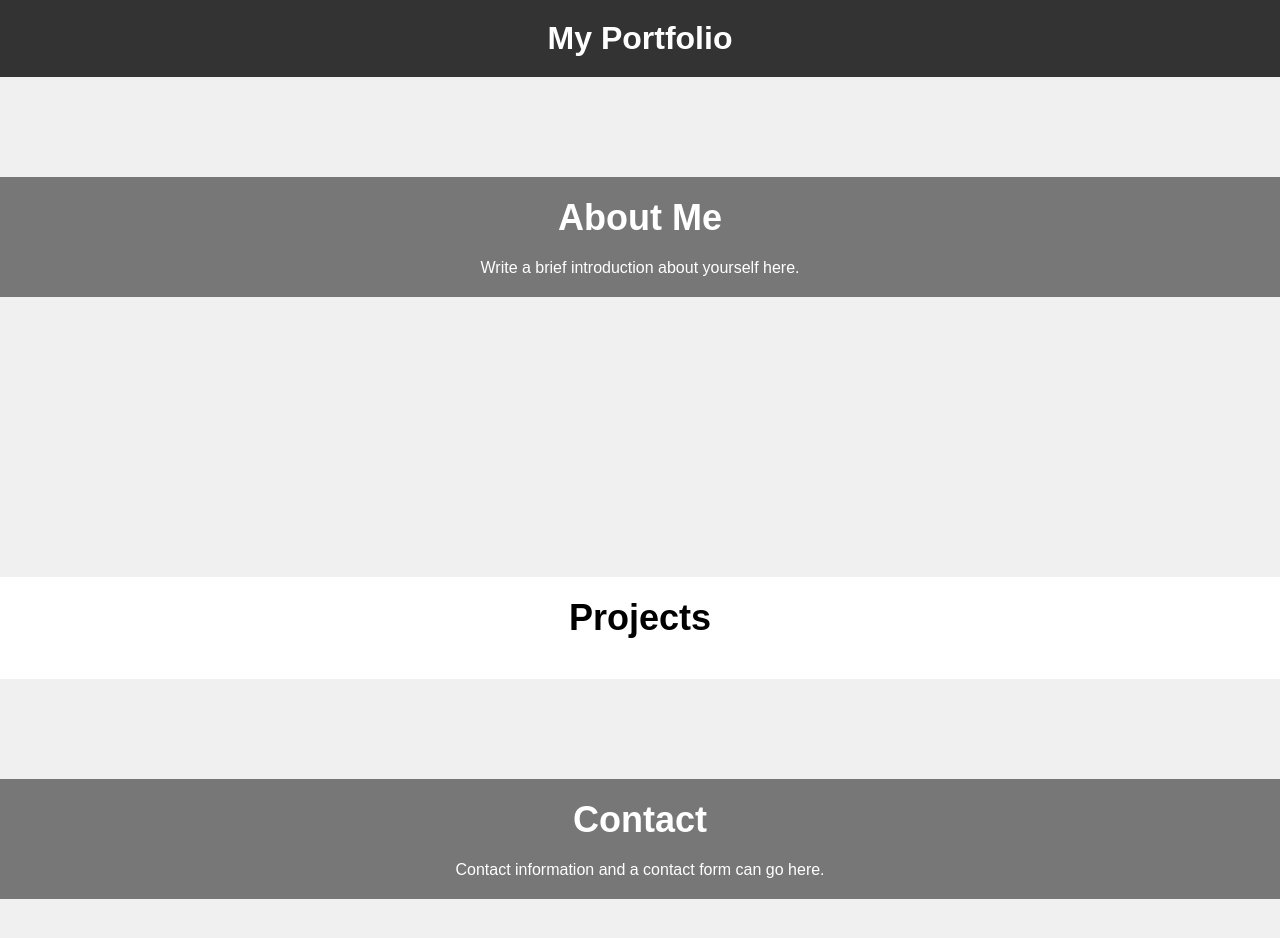
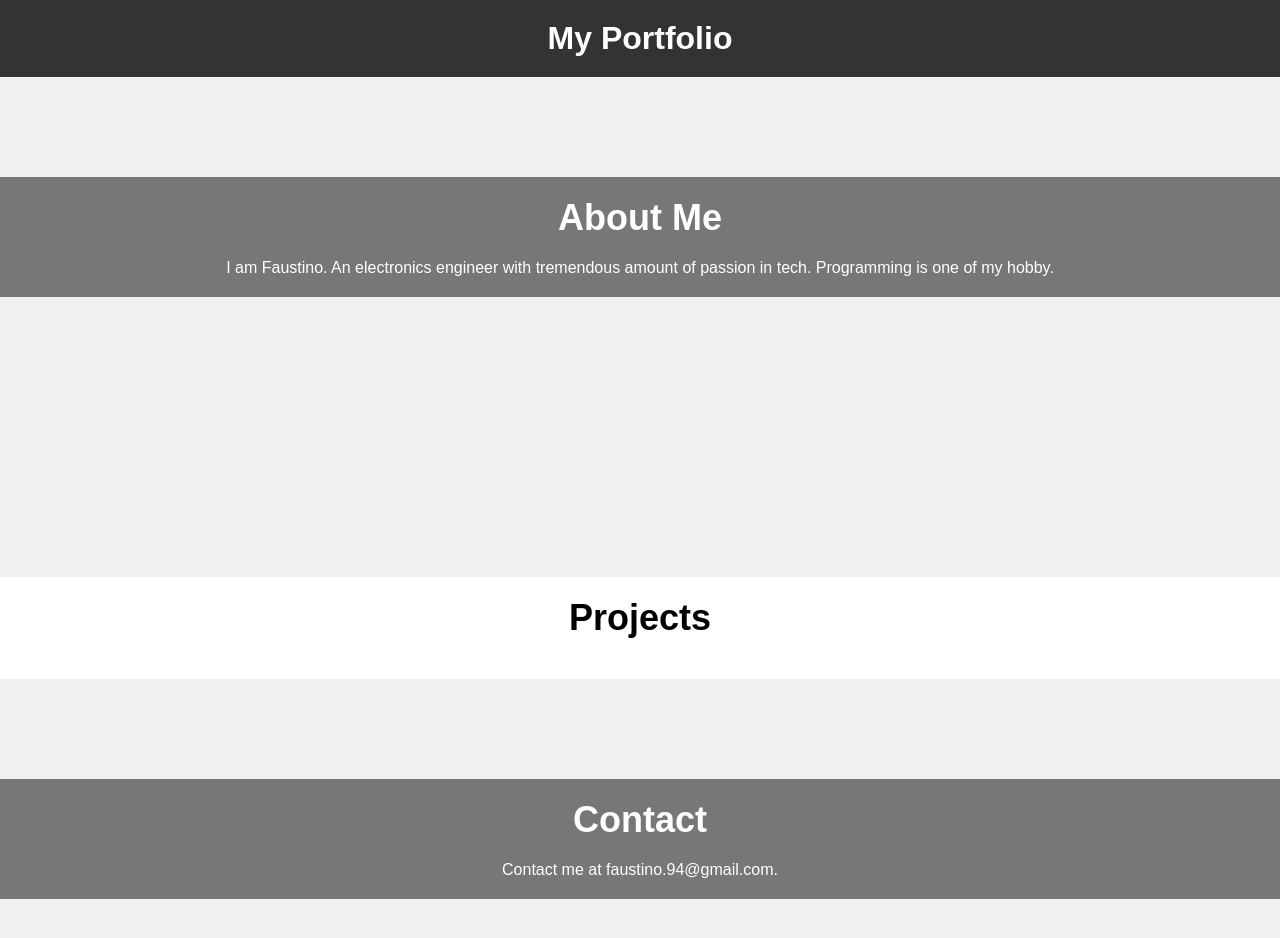
Before and after one commit to WholeStacks/portfolio, a plain HTML site: page index.html in a window 1280 px wide. Drawn offline with Linux system fonts and the light colour scheme.

Commit message:
Add files via upload

```diff
--- a/index.html
+++ b/index.html
@@ -13,7 +13,7 @@
     <section class="parallax">
         <div class="parallax-inner">
             <h2>About Me</h2>
-            <p>Write a brief introduction about yourself here.</p>
+            <p>I am Faustino. An electronics engineer with tremendous amount of passion in tech. Programming is one of my hobby.</p>
         </div>
     </section>
     <section class="content">
@@ -23,7 +23,7 @@
     <section class="parallax">
         <div class="parallax-inner">
             <h2>Contact</h2>
-            <p>Contact information and a contact form can go here.</p>
+            <p>Contact me at faustino.94@gmail.com.</p>
         </div>
     </section>
     <script src="script.js"></script>
```
